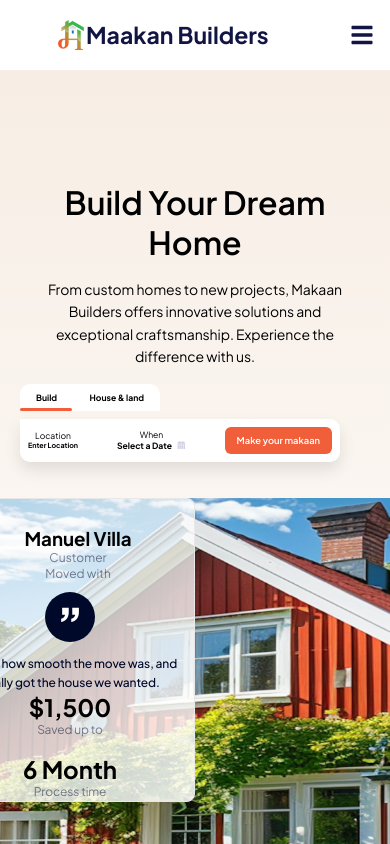
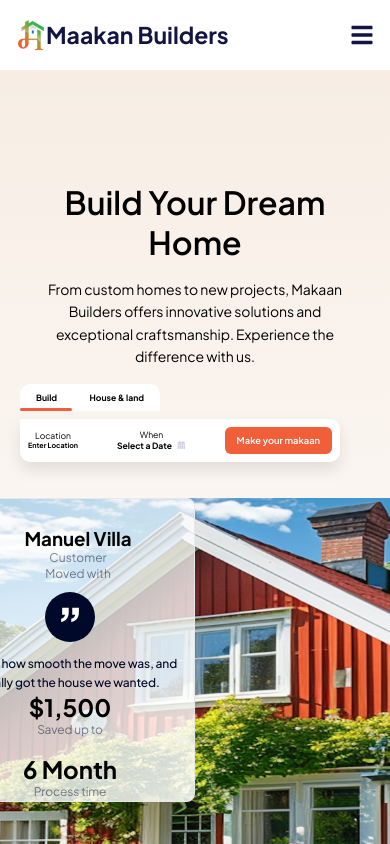
Before and after one commit to whereisfarukk/React-Practise, a React (Vite) app: page / in a window 390 px wide. Shown: the top 844 px of the page. Built offline with nearby package versions, Linux system fonts and the light colour scheme.

Commit message:
fix:mobile screen nav logo position change

```diff
--- a/src/components/Navbar/Navbar.css
+++ b/src/components/Navbar/Navbar.css
@@ -113,6 +113,8 @@ nav .icon {
         align-items: center;
         width: 100%;
         overflow: visible;
+        margin-left: 0;
+        /* background-color: rgb(0, 0, 0); */
 
     }
 
@@ -123,11 +125,13 @@ nav .icon {
         /* background-color: red; */
         width: 100%;
         justify-content: space-between;
+        /* background-color: red; */
     }
 
     .logo div {
         display: flex;
         align-items: start;
+        /* background-color: rebeccapurple; */
     }
 
     /* .logo ul {
```
